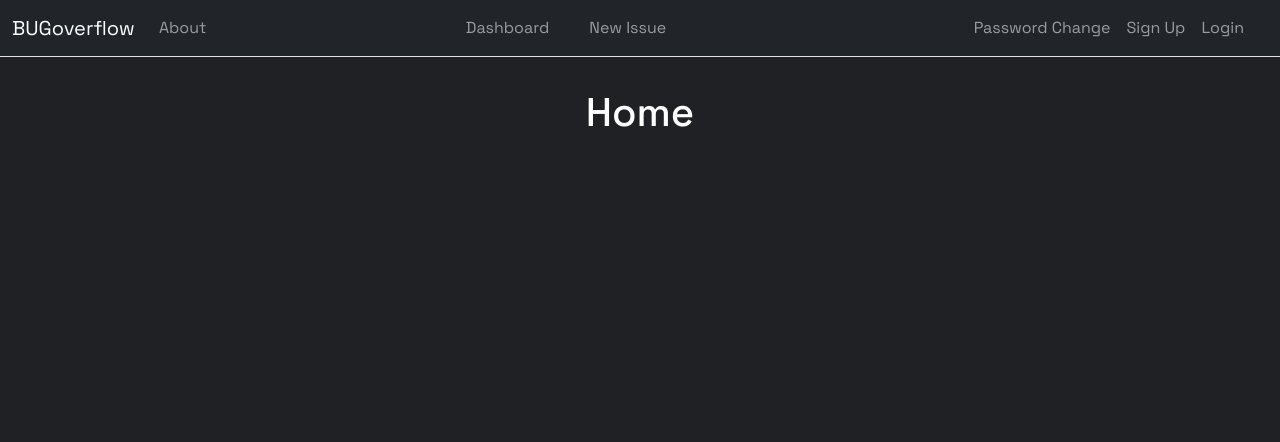
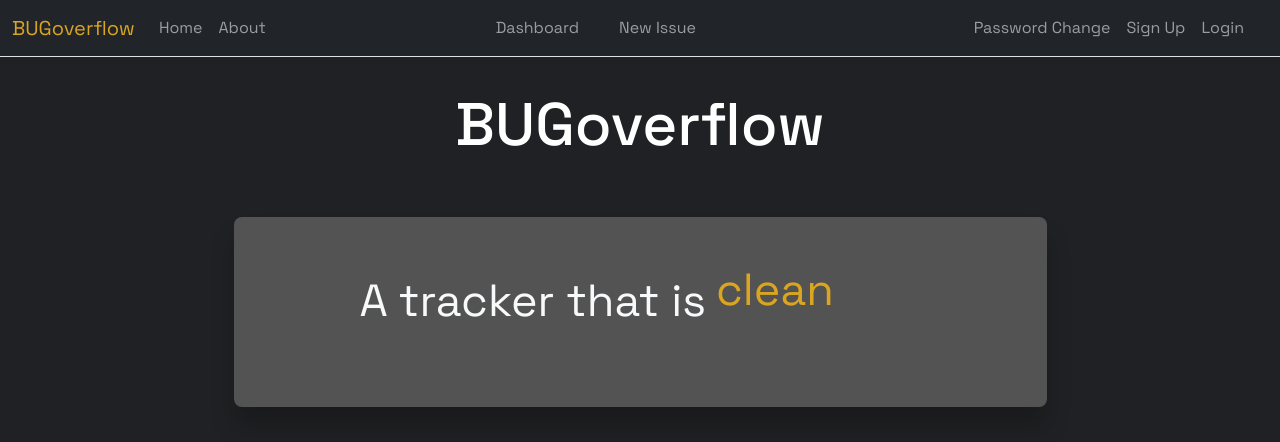
Before and after one commit to seralvinburgos/issues_manager, a Django app: page / in a window 1280 px wide. Shown: the top 442 px of the page. Run offline with Django 4.2, Linux system fonts and the light colour scheme.

Commit message:
final css styling to home html. will update about html and then competency requirements.

```diff
--- a/static/css/base.css
+++ b/static/css/base.css
@@ -1,3 +1,20 @@
+*,
+*:before,
+*:after{
+    padding: 0;
+    margin: 0;
+    box-sizing: border-box;
+    font-family: 'Space Grotesk', sans-serif;
+}
+#homeLeft {
+    font-size: 45px;
+}
+#titleBug {
+    font-size: 60px;
+}
+.navbar-brand {
+    color: goldenrod;
+}
 body {
     background-color: rgb(32, 33, 36);
     color: rgba(248, 249, 250);
@@ -22,6 +39,53 @@ p {
 small {
     font-size: x-small;
 }
+.wrapper {
+    box-sizing: content-box;
+    background-color: rgba(90, 90, 90, 0.886);
+    height: 90px;
+    padding: 50px 30px;
+    display: flex;
+    border-radius: 8px;
+    box-shadow: 0 20px 25px rgba(0,0,0,0.2);
+}
+.words {
+    overflow: hidden;
+}
+#moving {
+    display: block;
+    height: 100%;
+    font-size: 45px;
+    padding-left: 10px;
+    color: goldenrod;
+    animation: spin_words 6s infinite;
+}
+@keyframes spin_words{
+    10%{
+        transform: translateY(-112%);
+    }
+    25%{
+        transform: translateY(-100%);
+    }
+    35%{
+        transform: translateY(-212%);
+    }
+    50%{
+        transform: translateY(-200%);
+    }
+    60%{
+        transform: translateY(-312%);
+    }
+    75%{
+        transform: translateY(-300%);
+    }
+    85%{
+        transform: translateY(-412%);
+    }
+    100%{
+        transform: translateY(-400%);
+    }
+}
+
 .list_one {
     background-color: rgba(90, 90, 90, 0.886);
     height: 70vh;
--- a/templates/base.html
+++ b/templates/base.html
@@ -20,6 +20,7 @@
             <div class="collapse navbar-collapse d-flex justify-content-between" id="navbarNavAltMarkup">
                 <div class="navbar-nav">
                     <a class="navbar-brand" href="{% url 'home' %}">BUGoverflow</a>
+                    <a class="nav-link" href="{% url 'home' %}">Home</a>
                     <a class="nav-link" href="{% url 'about' %}">About</a>
                 </div>
                 <div class="navbar-nav gap-4">
--- a/templates/pages/home.html
+++ b/templates/pages/home.html
@@ -5,5 +5,18 @@
 {% block title %}Home{% endblock title %}
 
 {% block content %}
-<h1>Home</h1>
+<h1 id="titleBug">BUGoverflow</h1>
+<br>
+<div class="container w-75">
+    <div class="wrapper d-flex justify-content-center">
+        <p id="homeLeft">A tracker that is</p>
+        <div class="words">
+            <span id="moving">simple</span>
+            <span id="moving">clean</span>
+            <span id="moving">fast</span>
+            <span id="moving">efficient</span>
+            <span id="moving">awesome</span>
+        </div>
+    </div>
+</div>
 {% endblock content %}
```
Also changed, not shown: db.sqlite3.
